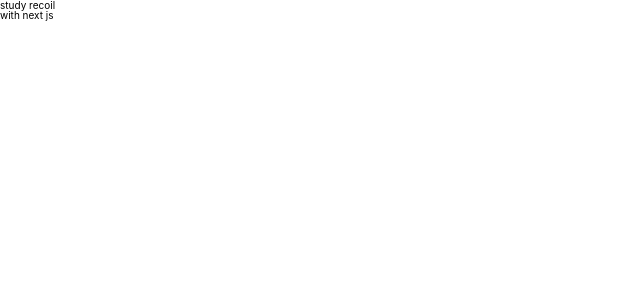
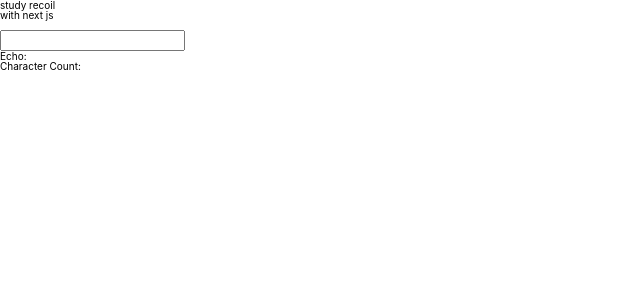
Before and after one commit to HyeYeong/study-recoil, a Next.js app: page / in a window 1280 px wide. Shown: the top 300 px of the page, without its empty margins (0-640 px from the left). Built offline with nearby package versions, Linux system fonts and the light colour scheme.

Commit message:
feat: add sample component

```diff
--- /dev/null
+++ b/src/components/organisms/CharacterCounter/index.tsx
@@ -0,0 +1,10 @@
+export const CharacterCounter = () => {
+  return (
+    <article>
+      <input type="text"></input>
+      <br />
+      Echo: <p></p>
+      Character Count: <p></p>
+    </article>
+  );
+};
--- a/src/pages/index.tsx
+++ b/src/pages/index.tsx
@@ -1,4 +1,5 @@
 import Head from 'next/head';
+import { CharacterCounter } from '@src/components/organisms/CharacterCounter';
 export default function Home() {
   return (
     <div>
@@ -8,6 +9,8 @@
       <main>
         <h1>study recoil</h1>
         <p>with next js</p>
+        <br />
+        <CharacterCounter />
       </main>
     </div>
   );
```
